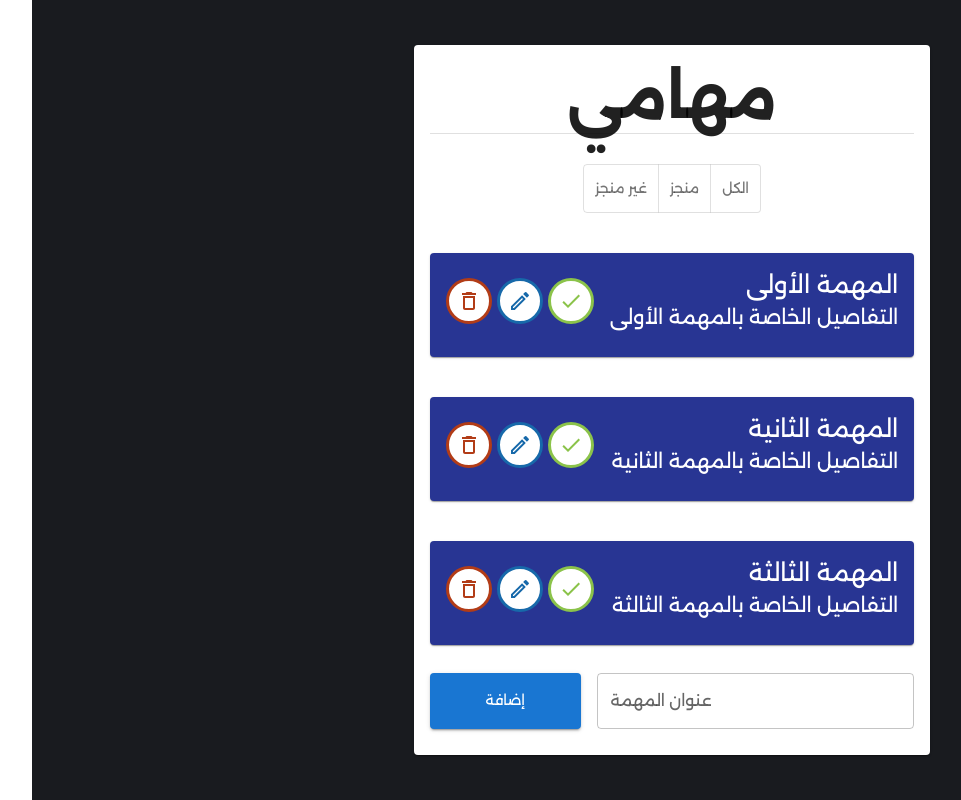
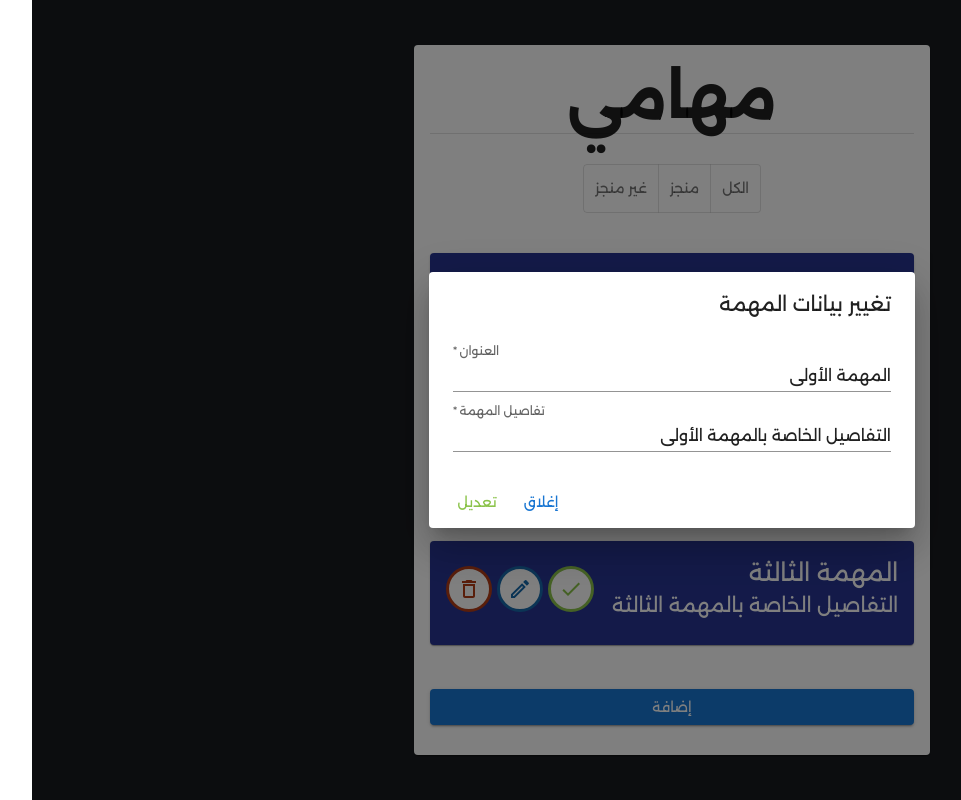
Before and after one commit to AbdulmalekAli60/todo-List-Project-using-React, a React (Create React App) app: page / in a window 1280 px wide. Both pictures are taken after a click on the button 487 px from the left and 300 px from the top of the page. Shown: the whole page, without its empty margins (105-1066 px from the left). Built offline with nearby package versions, Linux system fonts and the light colour scheme.

Commit message:
Adding the ability to change an existing task and change the way of adding a new task

```diff
--- a/src/App.css
+++ b/src/App.css
@@ -47,3 +47,7 @@
   font-weight: bold;
 }
 /* =====///// Custom Fonts /////===== */
+
+.MuiSnackbarContent-action {
+  background-color: red !important;
+}
--- a/src/App.js
+++ b/src/App.js
@@ -7,6 +7,7 @@ import { useState } from "react";
 
 //Library
 import { v4 as uuidv4 } from "uuid";
+
 
 const theme = createTheme({
   typography: {
@@ -54,6 +55,7 @@ function App() {
               height: "100vh",
             }}
           >
+
             <TodoList />
           </div>
         </ThemeProvider>
@@ -61,5 +63,4 @@ function App() {
     )
   );
 }
-
 export default App;
--- a/src/components/Todo.jsx
+++ b/src/components/Todo.jsx
@@ -8,6 +8,7 @@ import DialogContent from "@mui/material/DialogContent";
 import DialogContentText from "@mui/material/DialogContentText";
 import DialogTitle from "@mui/material/DialogTitle";
 import Button from "@mui/material/Button";
+import TextField from "@mui/material/TextField";
 // Icons
 import CheckIcon from "@mui/icons-material/Check";
 import DeleteOutlineOutlinedIcon from "@mui/icons-material/DeleteOutlineOutlined";
@@ -18,10 +19,16 @@ import { useContext } from "react";
 import { useState } from "react";
 
 //Components
-
+import Alert from "./Alert";
 export default function Todo({ todo }) {
   const { Tasks, setNewTask } = useContext(TasksContext);
   const [showDeleteDialog, setShowDeleteDialog] = useState(false);
+  const [showUpdateDialog, setShowUpdateDialog] = useState(false);
+  const [UpdateDialogInputs, setUpdateDialogInputs] = useState({
+    title: todo.title, //inisital values
+    description: todo.description,
+  });
+  const [showAlert, setShowAlert] = useState(false);
 
   //Event Handlers
   function handleCheckClick() {
@@ -38,13 +45,44 @@ export default function Todo({ todo }) {
     setShowDeleteDialog(true);
   }
 
-  function handleClose() {
+  function handleDeleteDialogClose() {
     //Clicking at any location will close the dialog
     setShowDeleteDialog(false);
   }
 
   function handelDeleteConfirm() {
     setNewTask(Tasks.filter((t) => t.id !== todo.id)); //creates a new array by filtering the Tasks array. It checks each element (t) in the array and keeps only the elements where the id doesn't match the id of the todo item
+    setShowAlert(true);
+    setTimeout(() => setShowAlert(false), 3000);
+  }
+
+  function handleUpdateClose() {
+    // for closing insode the dialog
+    setShowUpdateDialog(false);
+  }
+
+  function handleUpdateClick() {
+    // for the button on the card
+    setShowUpdateDialog(true);
+  }
+  function handleUpdateConfirm() {
+    // for clicking confirm inside the update dialog
+    const UpdateExistigTodo = Tasks.map((t) => {
+      if (t.id === todo.id) {
+        return {
+          ...t,
+          title: UpdateDialogInputs.title,
+          description: UpdateDialogInputs.description,
+        };
+      } else {
+        // if the id doesn't match the id of the todo item i clicked, it will return the original todo item
+        return t;
+      }
+    });
+    setNewTask(UpdateExistigTodo);
+    setShowUpdateDialog(false);
+    setShowAlert(true);
+    setTimeout(() => setShowAlert(false), 3000);
   }
   // Event Handelers
 
@@ -52,7 +90,7 @@ export default function Todo({ todo }) {
     <>
       {/* confirm Delete Dialog */}
       <Dialog
-        onClose={handleClose}
+        onClose={handleDeleteDialogClose}
         open={showDeleteDialog}
         aria-labelledby="alert-dialog-title"
         aria-describedby="alert-dialog-description"
@@ -66,7 +104,7 @@ export default function Todo({ todo }) {
           </DialogContentText>
         </DialogContent>
         <DialogActions>
-          <Button onClick={handleClose}>إغلاق</Button>
+          <Button onClick={handleDeleteDialogClose}>إغلاق</Button>
           <Button
             onClick={handelDeleteConfirm}
             style={{ color: "red" }}
@@ -76,7 +114,69 @@ export default function Todo({ todo }) {
           </Button>
         </DialogActions>
       </Dialog>
+      <Alert message={"تم حذف المهمة بنجاح"} openSnack={showAlert}/>
+
       {/*=== confirm Delete Dialog === */}
+
+      {/* Update Dialog */}
+      <Dialog
+        onClose={handleUpdateClose}
+        open={showUpdateDialog}
+        aria-labelledby="alert-dialog-title"
+        aria-describedby="alert-dialog-description"
+      >
+        <DialogTitle id="alert-dialog-title">تغيير بيانات المهمة</DialogTitle>
+        <DialogContent>
+          <TextField
+            autoFocus
+            required
+            margin="dense"
+            id="title"
+            name="title"
+            label="العنوان"
+            fullWidth
+            variant="standard"
+            value={UpdateDialogInputs.title}
+            onChange={(event) => {
+              setUpdateDialogInputs({
+                ...UpdateDialogInputs,
+                title: event.target.value,
+              });
+            }}
+          />
+
+          <TextField
+            autoFocus
+            required
+            margin="dense"
+            id="description"
+            name="description"
+            label="تفاصيل المهمة"
+            fullWidth
+            variant="standard"
+            value={UpdateDialogInputs.description}
+            onChange={(event) => {
+              setUpdateDialogInputs({
+                ...UpdateDialogInputs,
+                description: event.target.value,
+              });
+            }}
+          />
+        </DialogContent>
+        <DialogActions>
+          <Button onClick={handleUpdateClose}>إغلاق</Button>
+          <Button
+            onClick={handleUpdateConfirm}
+            style={{ color: "#8bc34a" }}
+            autoFocus
+          >
+            تعديل
+          </Button>
+        </DialogActions>
+      </Dialog>
+      <Alert message="تم تغيير بيانات المهمة بنجاح" openSnack={showAlert} />
+
+      {/* === Update Dialog === */}
 
       <Card
         className="todoCard"
@@ -125,6 +225,7 @@ export default function Todo({ todo }) {
               </IconButton>
               {/*== Check icon ==*/}
 
+              {/* Edit icon */}
               <IconButton
                 className="iconBtn"
                 style={{
@@ -132,9 +233,11 @@ export default function Todo({ todo }) {
                   background: "white",
                   border: "solid #1769aa 3px ",
                 }}
+                onClick={handleUpdateClick}
               >
                 <ModeEditOutlineOutlinedIcon />
               </IconButton>
+              {/* == Edit icon == */}
 
               {/* Delete icon */}
               <IconButton
--- a/src/components/TodoList.js
+++ b/src/components/TodoList.js
@@ -10,8 +10,13 @@ import Grid from "@mui/material/Unstable_Grid2";
 import TextField from "@mui/material/TextField";
 import Button from "@mui/material/Button";
 import { TasksContext } from "../Contexts/TasksContext";
+import Dialog from "@mui/material/Dialog";
+import DialogActions from "@mui/material/DialogActions";
+import DialogContent from "@mui/material/DialogContent";
+import DialogTitle from "@mui/material/DialogTitle";
 // Components
 import Todo from "./Todo";
+import Alert from "./Alert";
 
 // Libraries
 import { v4 as uuidv4 } from "uuid"; // i will us this library in this file as uuidv4
@@ -22,25 +27,116 @@ import { useContext } from "react";
 
 export default function TodoList() {
   const { Tasks, setNewTask } = useContext(TasksContext);
-  const [titleInput, setTitleInput] = useState("");
-
+  const [showAlert, setShowAlert] = useState(false);
+  const [showAddDialog, setShowAddDialog] = useState(false);
+  const [addDialogInputs, setAddDialogInputs] = useState({
+    title: "",
+    description: "",
+  });
   const todos = Tasks.map((todo) => {
     return <Todo key={todo.id} todo={todo} />;
   });
 
-  function handleAddClick() {
+  //Handlers
+  // function handleAddClick() {//add a new task
+  //   const NewTask = {
+  //     id: uuidv4(),
+  //     title: titleInput,
+  //     description: "",
+  //     isCompleted: false,
+  //   };
+  //   setNewTask([...Tasks, NewTask]);
+  //   setShowAlert(true);
+  //   setTimeout(() => setShowAlert(false), 3000);
+  //   setTitleInput("");
+  // }
+  function handleAddDialogClose() {
+    //Clicking at any location will close the dialog
+    setShowAddDialog(false);
+  }
+  function handleAddConfirm() {
+    //confrim inside dialog
+    // alert("added")
+    if(addDialogInputs.title === "" || addDialogInputs.description === "") {
+      alert("يجب عليك تعبئة جميع الحقول")
+      return
+    }
     const NewTask = {
       id: uuidv4(),
-      title: titleInput,
-      description: "",
+      title: addDialogInputs.title,
+      description: addDialogInputs.description,
       isCompleted: false,
     };
     setNewTask([...Tasks, NewTask]);
-    setTitleInput("");
+    setShowAlert(true);
+    setTimeout(() => setShowAlert(false), 3000);
+    setShowAddDialog(false);
   }
-
+  function showAddingDialog() {
+    setShowAddDialog(true);
+  }
+  //Handlers
   return (
     <>
+      {/* Add Dialog */}
+      <Dialog
+        onClose={handleAddDialogClose}
+        open={showAddDialog}
+        aria-labelledby="alert-dialog-title"
+        aria-describedby="alert-dialog-description"
+      >
+        <DialogTitle id="alert-dialog-title"> اضافة مهمة جديدة </DialogTitle>
+        <DialogContent>
+          <TextField
+            autoFocus
+            required
+            margin="dense"
+            id="title"
+            name="title"
+            label="العنوان"
+            fullWidth
+            variant="standard"
+            value={addDialogInputs.title}
+            onChange={(event) => {
+              setAddDialogInputs({
+                ...addDialogInputs,
+                title: event.target.value,
+              });
+            }}
+          />
+
+          <TextField
+            autoFocus
+            required
+            margin="dense"
+            id="description"
+            name="description"
+            label="تفاصيل المهمة"
+            fullWidth
+            variant="standard"
+            value={addDialogInputs.description}
+            onChange={(event) => {
+              setAddDialogInputs({
+                ...addDialogInputs,
+                description: event.target.value,
+              });
+            }}
+          />
+        </DialogContent>
+        <DialogActions>
+          <Button onClick={handleAddDialogClose}>إغلاق</Button>
+          <Button
+            onClick={handleAddConfirm}
+            style={{ color: "#8bc34a" }}
+            autoFocus
+          >
+            أضافة
+          </Button>
+        </DialogActions>
+      </Dialog>
+      <Alert message="تم تغيير بيانات المهمة بنجاح" openSnack={showAlert} />
+
+      {/* === Add Dialog === */}
       <Container
         maxWidth="sm"
         style={{
@@ -90,7 +186,7 @@ export default function TodoList() {
                 }}
                 xs={8}
               >
-                <TextField
+                {/* <TextField
                   id="outlined-basic"
                   label="عنوان المهمة"
                   variant="outlined"
@@ -99,7 +195,7 @@ export default function TodoList() {
                   onChange={(event) => {
                     setTitleInput(event.target.value);
                   }}
-                />
+                /> */}
               </Grid>
 
               <Grid
@@ -108,17 +204,18 @@ export default function TodoList() {
                   alignItems: "center",
                   justifyContent: "space-around",
                 }}
-                xs={4}
+                xs={12}
               >
                 <Button
                   style={{ width: "100%", height: "100%" }}
                   variant="contained"
                   onClick={() => {
-                    handleAddClick();
+                    showAddingDialog();
                   }}
                 >
                   إضافة
                 </Button>
+                <Alert message="تمت الاضافة بنجاح" openSnack={showAlert} />
               </Grid>
             </Grid>
             {/*=== Input + add ===*/}
--- a/src/components/alert.jsx
+++ b/src/components/alert.jsx
@@ -1,16 +1,24 @@
-export default function Alert({ message }) {
+import React, { useState, useEffect } from "react";
+import Snackbar from "@mui/material/Snackbar";
+export default function Alert({ message, openSnack }) {
+  const [open, setOpen] = useState(false);
+
+  useEffect(() => {
+    setOpen(openSnack);
+  }, [openSnack]);
+
+  const handleClose = () => {
+    setOpen(false);
+  };
+
   return (
-    <div
-      style={{
-        background: "#8bc34a",
-        width: "fit-content + 10px ",
-        padding: "10px",
-        position: "fixed",
-        top: "10px",
-        right: "100px",
-      }}
-    >
-      <p style={{ color: "white" }}>abdbjakb</p>
-    </div>
+    <Snackbar
+      anchorOrigin={{ vertical: "bottom", horizontal: "left" }}
+      open={open}
+      autoHideDuration={3000} // Snackbar will be shown for 5 seconds
+      onClose={handleClose}
+      message={message}
+    />
+
   );
 }
```
